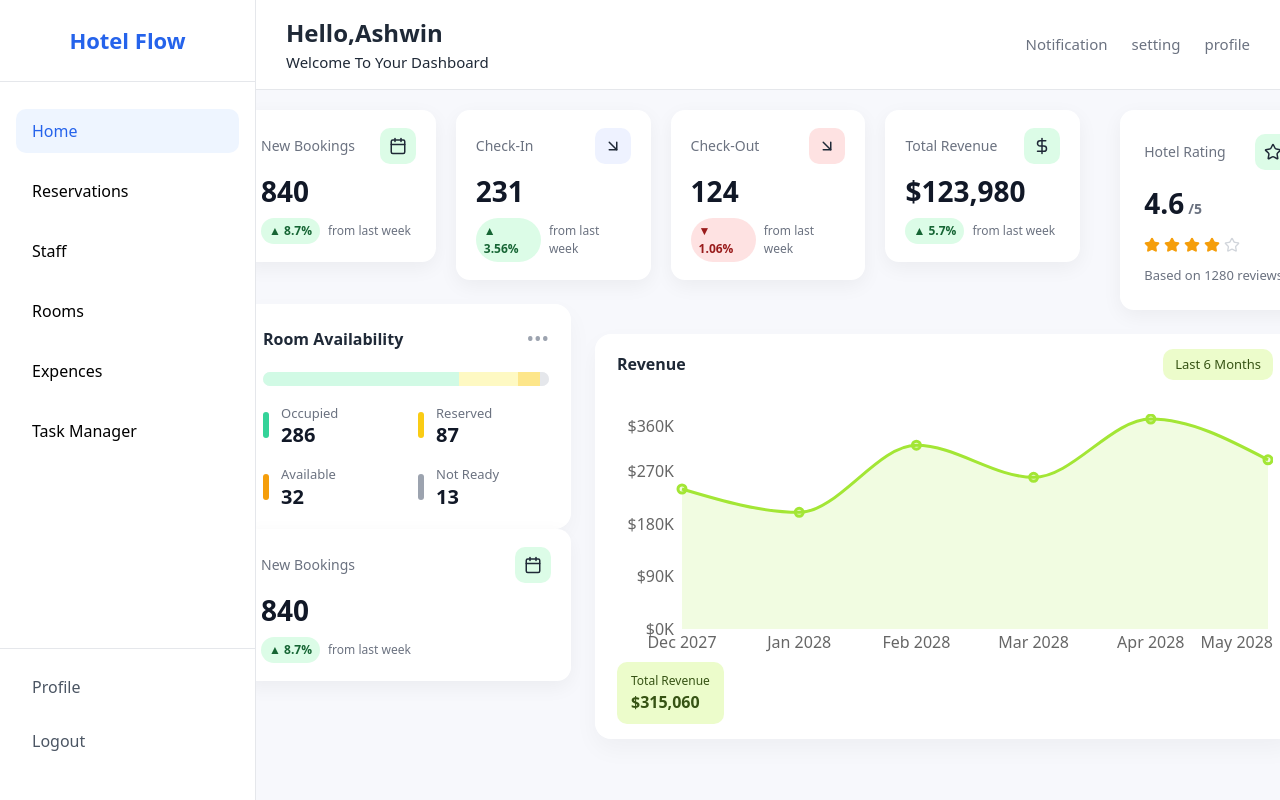
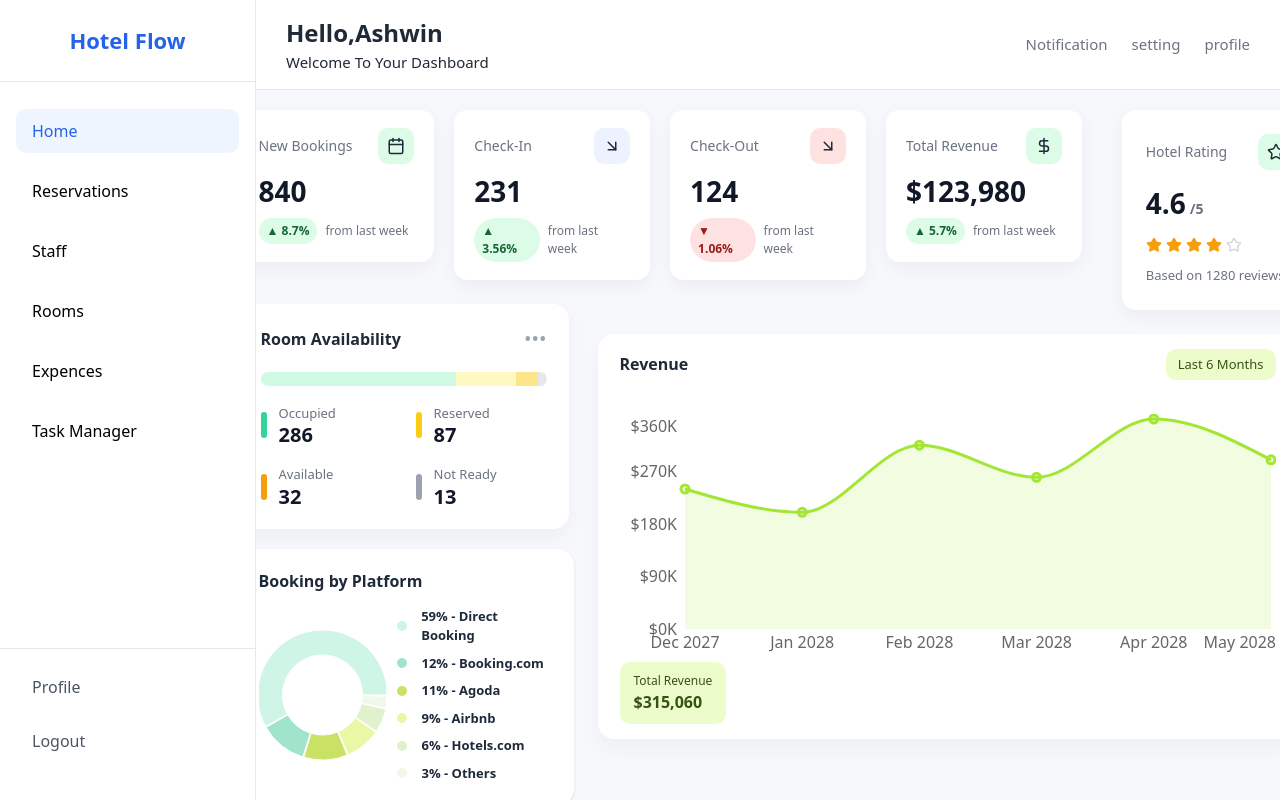
Before and after one commit to AshwinM2005/Hotel-Flow-, a React (Vite) app: page / in a window 1280 px wide. Built offline with nearby package versions, Linux system fonts and the light colour scheme.

Commit message:
Created Staff Page

```diff
--- /dev/null
+++ b/React/Admin--Board/Layout/Component/Booking_Platform.jsx
@@ -0,0 +1,65 @@
+import { PieChart, Pie, Cell, ResponsiveContainer } from "recharts";
+
+const data = [
+  { name: "Direct Booking", value: 59 },
+  { name: "Booking.com", value: 12 },
+  { name: "Agoda", value: 11 },
+  { name: "Airbnb", value: 9 },
+  { name: "Hotels.com", value: 6 },
+  { name: "Others", value: 3 },
+];
+
+const COLORS = [
+  "#CFF5E7",
+  "#A0E4CB",
+  "#C9E265",
+  "#EAF7A5",
+  "#E0F2CC",
+  "#F1F8E9",
+];
+
+export default function Booking_Platform() {
+  return (
+    <div className="w-83.75 rounded-2xl bg-white p-5 shadow-sm my-5">
+      <div className="flex items-center justify-between mb-3">
+        <h3 className="text-l font-semibold text-gray-800">
+          Booking by Platform
+        </h3>
+      </div>
+
+      <div className="flex items-center gap-3">
+        <div className="h-33 w-32.5">
+          <ResponsiveContainer width="100%" height="100%">
+            <PieChart>
+              <Pie
+                data={data}
+                innerRadius={40}
+                outerRadius={65}
+                paddingAngle={1}
+                dataKey="value"
+              >
+                {data.map((_, index) => (
+                  <Cell key={index} fill={COLORS[index]} />
+                ))}
+              </Pie>
+            </PieChart>
+          </ResponsiveContainer>
+        </div>
+
+        <div className="flex flex-col gap-1 text-[13px] font-semibold">
+          {data.map((item, index) => (
+            <div key={item.name} className="flex items-center gap-3">
+              <span
+                className="h-2.5 w-2.5 rounded-full"
+                style={{ backgroundColor: COLORS[index] }}
+              />
+              <span className="text-gray-800 p-0.5 hover:underline underline-offset-4">
+                {item.value}%  - {item.name}
+              </span>
+            </div>
+          ))}
+        </div>
+      </div>
+    </div>
+  );
+}
--- a/React/Admin--Board/Layout/Component/Stat_layout.jsx
+++ b/React/Admin--Board/Layout/Component/Stat_layout.jsx
@@ -6,6 +6,7 @@ import Rating_Card from './Rating_Card';
 import RoomAvailability_Card from './RoomAvailability_Card';
 import Revenue_Chart from './Revenue_Chart';
 import Task_Card from './Task_Card';
+import Booking_Platform from './Booking_Platform';
 
 
 
@@ -83,14 +84,7 @@ function Stat_layout() {
               />
             </div>
             <div className='left-bottom'></div>
-                <Stat_Data_Card
-                  title="New Bookings"
-                  value="840"
-                  icon={<Calendar size={18} />}
-                  trend={8.7}
-                  trendText="from last week"
-                  variant="success"
-                />
+                <Booking_Platform/>
         </div>
 
         <div className='right'>
--- /dev/null
+++ b/React/Admin--Board/Staff/Components/List.jsx
@@ -0,0 +1,57 @@
+import React from 'react'
+import Staff_Card from './Staff_Card';
+
+
+function Staff_Lists() {
+  return (
+    <div className="overflow-y-auto no-scrollbar h-100 rounded-xl bg-white shadow-sm m-3">
+
+      {/* Table */}
+      <table className="w-full border-collapse text-sm">
+
+        {/* Header */}
+        <thead className="bg-gray-50 text-gray-600 sticky top-0 z-10">
+          <tr>
+            <th className="px-4 py-3 text-left font-medium">Name</th>
+            <th className="px-4 py-3 text-left font-medium">Role</th>
+            <th className="px-4 py-3 text-left font-medium">Shift</th>
+            <th className="px-4 py-3 text-left font-medium">Status</th>
+            <th className="px-4 py-3 text-left font-medium">Actions</th>
+          </tr>
+        </thead>
+
+        {/* Body */}
+        <tbody className="divide-y divide-gray-100 ">
+
+
+
+          {/* Duplicate rows for layout */}
+          <Staff_Card/>
+          <Staff_Card/>
+          <Staff_Card/>
+          <Staff_Card/>
+          <Staff_Card/>
+          <Staff_Card/>
+          <Staff_Card/>
+          <Staff_Card/>
+          <Staff_Card/>
+          <Staff_Card/>
+          <Staff_Card/>
+          <Staff_Card/>
+          <Staff_Card/>
+          <Staff_Card/>
+          <Staff_Card/>
+          <Staff_Card/>
+          <Staff_Card/>
+          <Staff_Card/>
+          <Staff_Card/>
+          <Staff_Card/>
+
+
+        </tbody>
+      </table>
+    </div>
+  );
+}
+
+export default Staff_Lists;
--- /dev/null
+++ b/React/Admin--Board/Staff/Components/Quick_box.jsx
@@ -0,0 +1,55 @@
+import React from 'react'
+
+function Quick_box() {
+  return (
+        <div className="grid grid-cols-1 gap-4 sm:grid-cols-2 lg:grid-cols-4 m-3  rounded-2xl">
+
+      {/* Total Staff */}
+      <div className="flex items-center gap-4 rounded-xl bg-white p-4 shadow-sm h-17">
+        <div className="flex h-10 w-10 items-center justify-center rounded-full bg-teal-100 text-teal-600">
+          👥
+        </div>
+        <div>
+          <p className="text-sm text-gray-500">Total Staff</p>
+          <p className="text-xl font-semibold text-gray-800">58</p>
+        </div>
+      </div>
+
+      {/* Active */}
+      <div className="flex items-center gap-4 rounded-xl bg-white p-4 shadow-sm h-17">
+        <div className="flex h-10 w-10 items-center justify-center rounded-full bg-green-100 text-green-600">
+          ✔️
+        </div>
+        <div>
+          <p className="text-sm text-gray-500">Active</p>
+          <p className="text-xl font-semibold text-gray-800">45</p>
+        </div>
+      </div>
+
+      {/* On Leave */}
+      <div className="flex items-center gap-4 rounded-xl bg-white p-4 shadow-sm h-17">
+        <div className="flex h-10 w-10 items-center justify-center rounded-full bg-yellow-100 text-yellow-600">
+          🏖️
+        </div>
+        <div>
+          <p className="text-sm text-gray-500">On Leave</p>
+          <p className="text-xl font-semibold text-gray-800">8</p>
+        </div>
+      </div>
+
+      {/* Disabled */}
+      <div className="flex items-center gap-4 rounded-xl bg-white p-4 shadow-sm h-17">
+        <div className="flex h-10 w-10 items-center justify-center rounded-full bg-lime-100 text-lime-600">
+          ⛔
+        </div>
+        <div>
+          <p className="text-sm text-gray-500">Disabled</p>
+          <p className="text-xl font-semibold text-gray-800">5</p>
+        </div>
+      </div>
+
+    </div>
+  )
+}
+
+export default Quick_box
--- /dev/null
+++ b/React/Admin--Board/Staff/Components/Searchbar.jsx
@@ -0,0 +1,36 @@
+import React from 'react'
+
+function Searchbar() {
+  return (
+    <div className='flex items-center flex-wrap gap-3 p-4 bg-amber-50 rounded-xl m-2'>
+
+           <div className="flex items-center gap-2 rounded-lg bg-gray-100 px-3 py-2 w-64">
+                <span className="text-gray-400">🔍</span>
+                <input
+                    type="text"
+                    placeholder="Search"
+                    className="w-full bg-transparent text-sm outline-none"
+                />
+            </div>
+            <select className="rounded-lg border border-gray-200 bg-white px-3 py-2 text-sm text-gray-700">
+            <option>All Roles</option>
+            </select>
+
+            <select className="rounded-lg border border-gray-200 bg-white px-3 py-2 text-sm text-gray-700">
+            <option>All Statuses</option>
+            </select>
+
+            <select className="rounded-lg border border-gray-200 bg-white px-3 py-2 text-sm text-gray-700">
+            <option>All Shifts</option>
+            </select>
+
+            <div className="flex-1" />
+
+            <button className="rounded-lg bg-green-600 px-4 py-2 text-sm font-medium text-white hover:bg-green-700">
+            + Add Staff
+            </button>
+        </div>
+  )
+}
+
+export default Searchbar
--- /dev/null
+++ b/React/Admin--Board/Staff/Components/Staff_Card.jsx
@@ -0,0 +1,28 @@
+import React from 'react'
+
+function Staff_Card() {
+  return (
+    <tr className="hover:bg-gray-50">
+            <td className="px-4 py-3">
+              <div className="flex items-center gap-3">
+                <div className="h-8 w-8 rounded-full bg-gray-200" />
+                <span className="font-medium text-gray-800">Alice Smith</span>
+              </div>
+            </td>
+            <td className="px-4 py-3 text-gray-600">Receptionist</td>
+            <td className="px-4 py-3 text-gray-600">Afternoon</td>
+            <td className="px-4 py-3">
+              <span className="rounded-full bg-yellow-100 px-3 py-1 text-xs font-medium text-yellow-700">
+                On Leave
+              </span>
+            </td>
+            <td className="px-4 py-3">
+              <button className="rounded-md border px-3 py-1 text-xs text-gray-600 hover:bg-gray-100">
+                View ▾
+              </button>
+            </td>
+          </tr>
+  )
+}
+
+export default Staff_Card
--- /dev/null
+++ b/React/Admin--Board/Staff/Layout/Layout.jsx
@@ -0,0 +1,18 @@
+import React from 'react'
+import Staff_Lists from '../Components/List'
+import Quick_box from '../Components/Quick_box'
+import Searchbar from '../Components/Searchbar'
+
+function Staff_Layout() {
+  return (
+    <div className='bg-gray-200 w-full rounded-2xl shadow-sm min-h-full p-7'>
+        <Searchbar/>
+        <Quick_box/>
+
+        <Staff_Lists/>
+
+    </div>
+  )
+}
+
+export default Staff_Layout
--- a/React/Admin--Board/Tasks/components/Todo_provider.jsx
+++ b/React/Admin--Board/Tasks/components/Todo_provider.jsx
@@ -52,7 +52,7 @@ function Todo_provider() {
           <TodoForm />
         </div>
 
-        <div className="flex flex-wrap gap-y-3">
+        <div className="flex flex-wrap gap-y-3 overflow-y-auto h-100 no-scrollbar">
           {todos.map((todo) => (
             <div key={todo.id} className="w-full">
               <Todoitem todo={todo} />
--- a/src/App.jsx
+++ b/src/App.jsx
@@ -9,6 +9,7 @@ import DashBoard_layout from '../React/Layouts/DashBoard_layout'
 import My_Booking_Layout from '../React/UserDashBoard/My_Bookings/Layout';
 import Admin_Layout from '../React/Admin--Board/Layout/Admin_Layout';
 import Todo_provider from '../React/Admin--Board/Tasks/components/Todo_provider';
+import Staff_Layout from '../React/Admin--Board/Staff/Layout/Layout';
 
 function App() {
   const [count, setCount] = useState(0)
@@ -22,7 +23,7 @@ function App() {
       <>
         <Route index element={<Admin_Layout/>}/>
         <Route path="task" element={<Todo_provider/>} />
-        <Route path="staff" element={<Todo_provider/>} />
+        <Route path="staff" element={<Staff_Layout/>} />
 
       </>
       );
--- a/src/index.css
+++ b/src/index.css
@@ -1 +1,11 @@
 @import "tailwindcss";
+
+@layer utilities {
+  .no-scrollbar {
+    scrollbar-width: none;
+    -ms-overflow-style: none;
+  }
+  .no-scrollbar::-webkit-scrollbar {
+    display: none;
+  }
+}
```
Also changed, not shown: Images/4b0f2c6f-5060-44cd-8b2f-96009013aed9-md.jpg (added).
